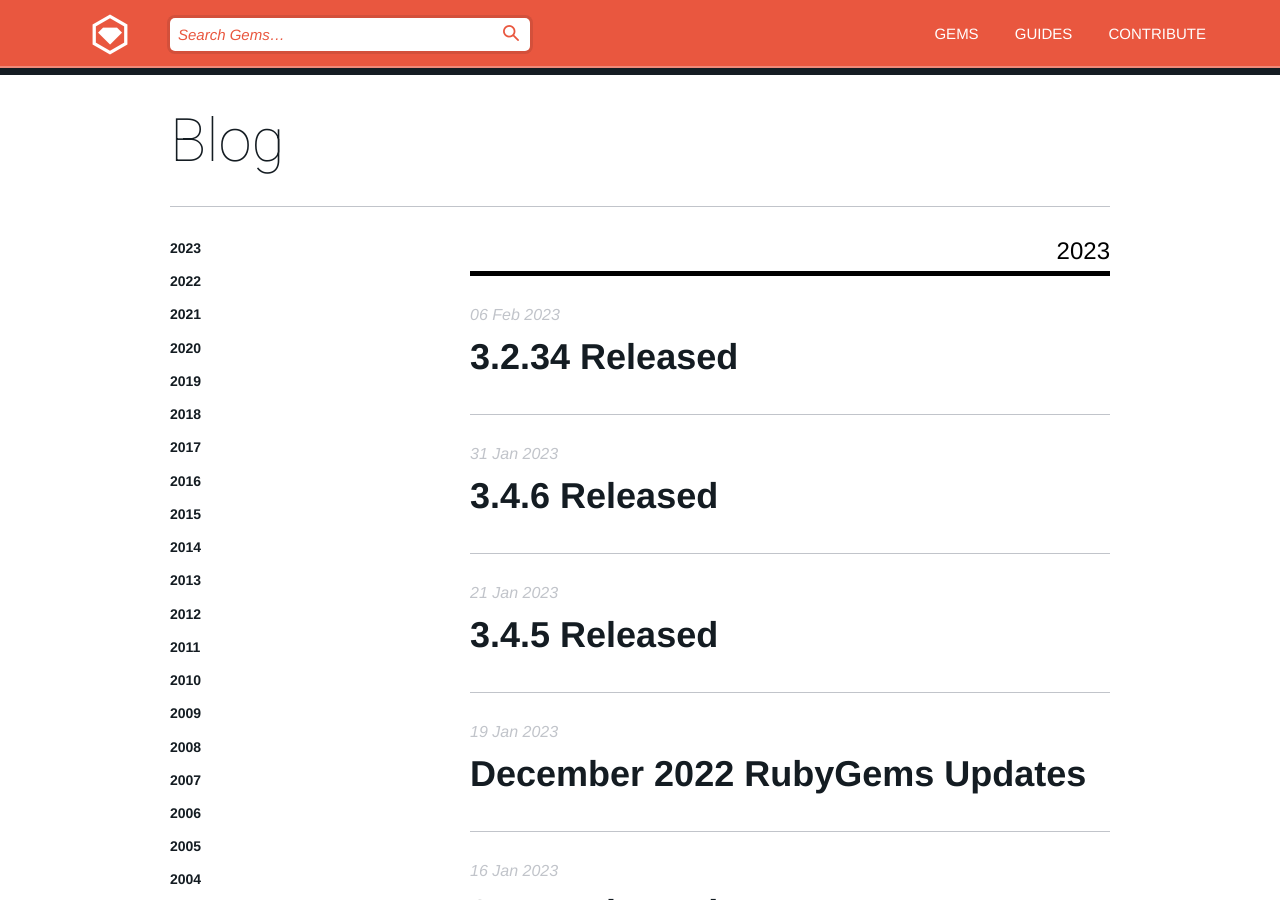
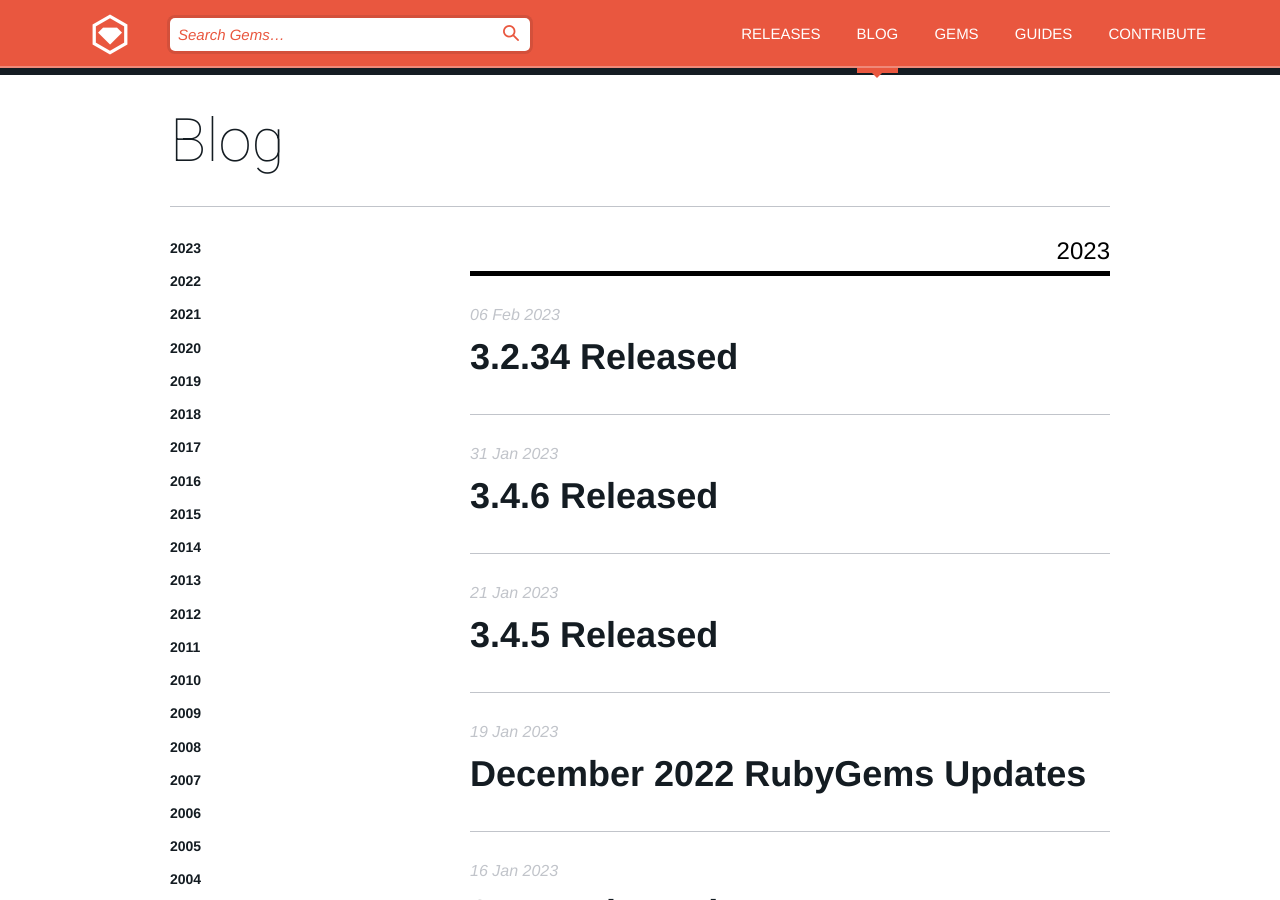
Before and after one commit to rubygems/rubygems.github.io, a Jekyll site: the page built from index.html, in a window 1280 px wide and 900 px high. Built offline with Jekyll 4.4.1, drawn with Linux system fonts in a browser that asks for light colours; comment, search, counter and statistics services are not loaded.

Commit message:
Update header menu (#138)

```diff
--- a/_layouts/default.html
+++ b/_layouts/default.html
@@ -48,9 +48,11 @@
           </form>
 
           <nav class="header__nav-links">
-            <a class="header__nav-link" href="http://rubygems.org/gems">Gems</a>
-            <a class="header__nav-link" href="http://guides.rubygems.org/">Guides</a>
-            <a class="header__nav-link" href="http://guides.rubygems.org/contributing/">Contribute</a>
+            <a class="header__nav-link" href="https://rubygems.org/releases">Releases</a>
+            <a class="header__nav-link is-active" href="/">Blog</a>
+            <a class="header__nav-link" href="https://rubygems.org/gems">Gems</a>
+            <a class="header__nav-link" href="https://guides.rubygems.org/">Guides</a>
+            <a class="header__nav-link" href="https://guides.rubygems.org/contributing/">Contribute</a>
           </nav>
         </div>
       </div>
```
